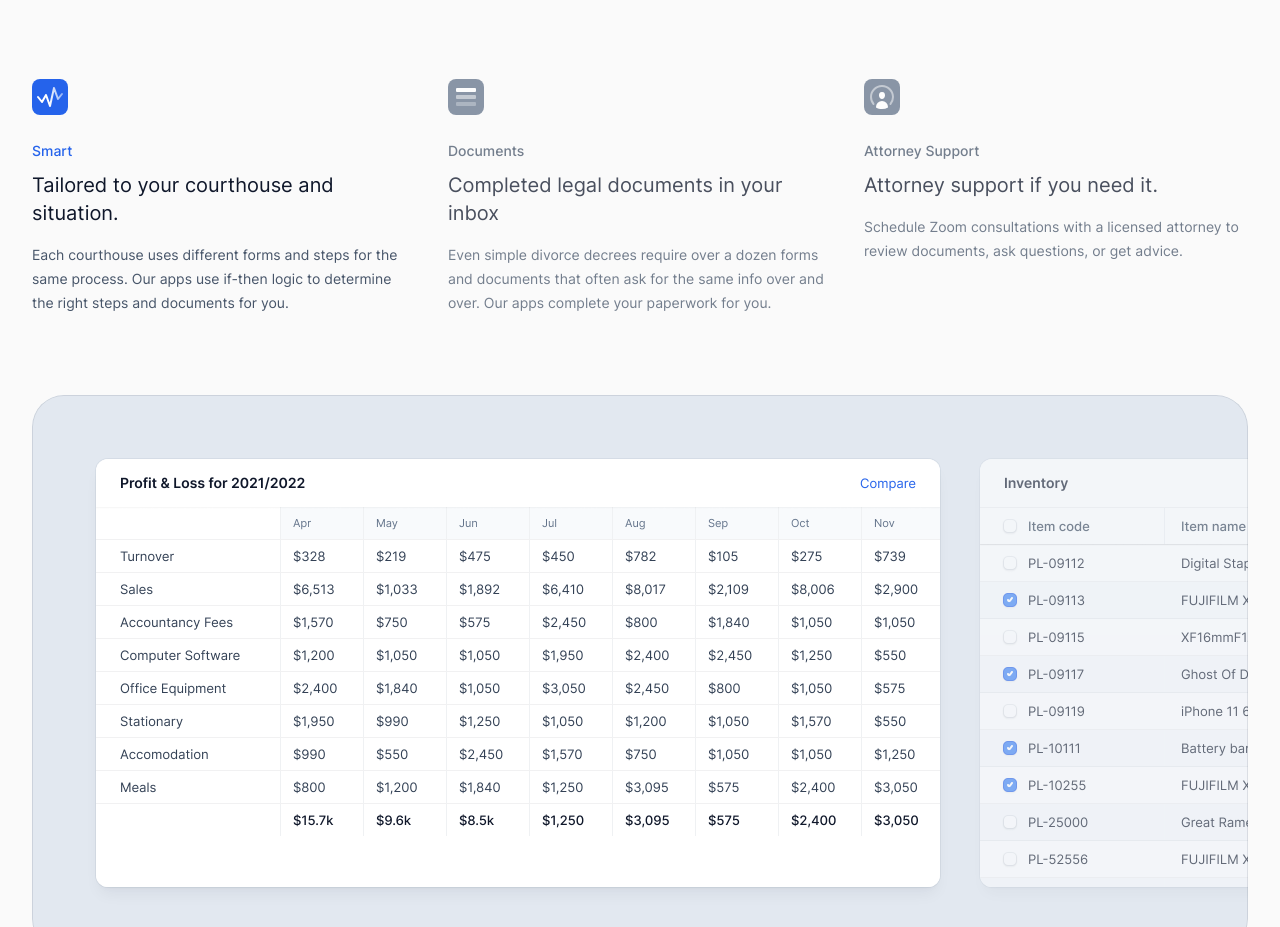
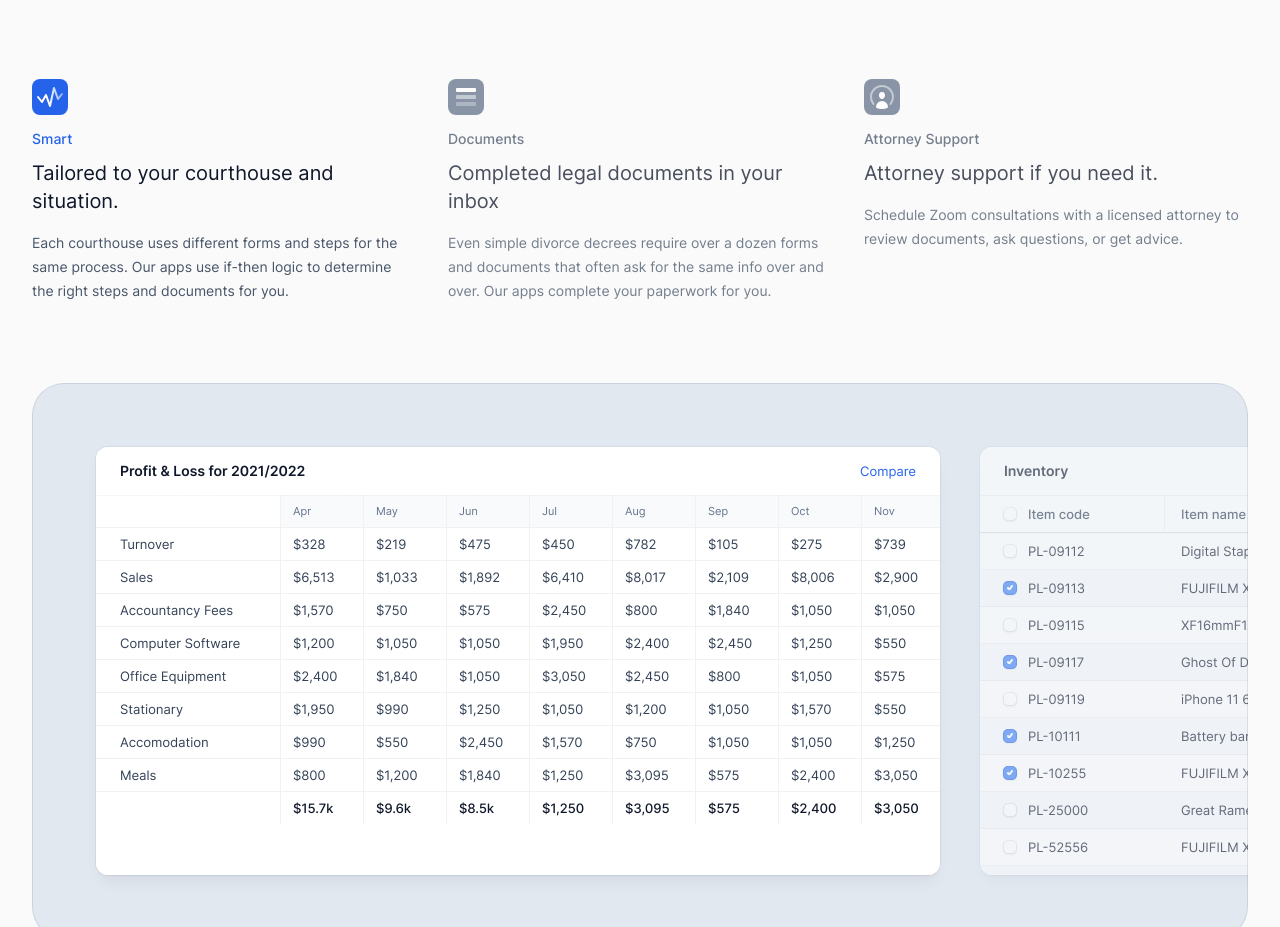
Before and after one commit to David44357/KingLawWebsite, a Next.js app: page /prometheus in a window 1280 px wide. Shown: the part 2160-3087 px from the top of the page. Built offline with nearby package versions, Linux system fonts and the light colour scheme.

Commit message:
Update PromSecondaryFeatures.jsx

```diff
--- a/src/components/PromSecondaryFeatures.jsx
+++ b/src/components/PromSecondaryFeatures.jsx
@@ -116,7 +116,7 @@ function Feature({ feature, isActive, className, ...props }) {
       </div>
       <h3
         className={clsx(
-          'mt-6 text-sm font-medium',
+          'mt-3 text-sm font-medium',
           isActive ? 'text-blue-600' : 'text-slate-600',
         )}
       >
```
